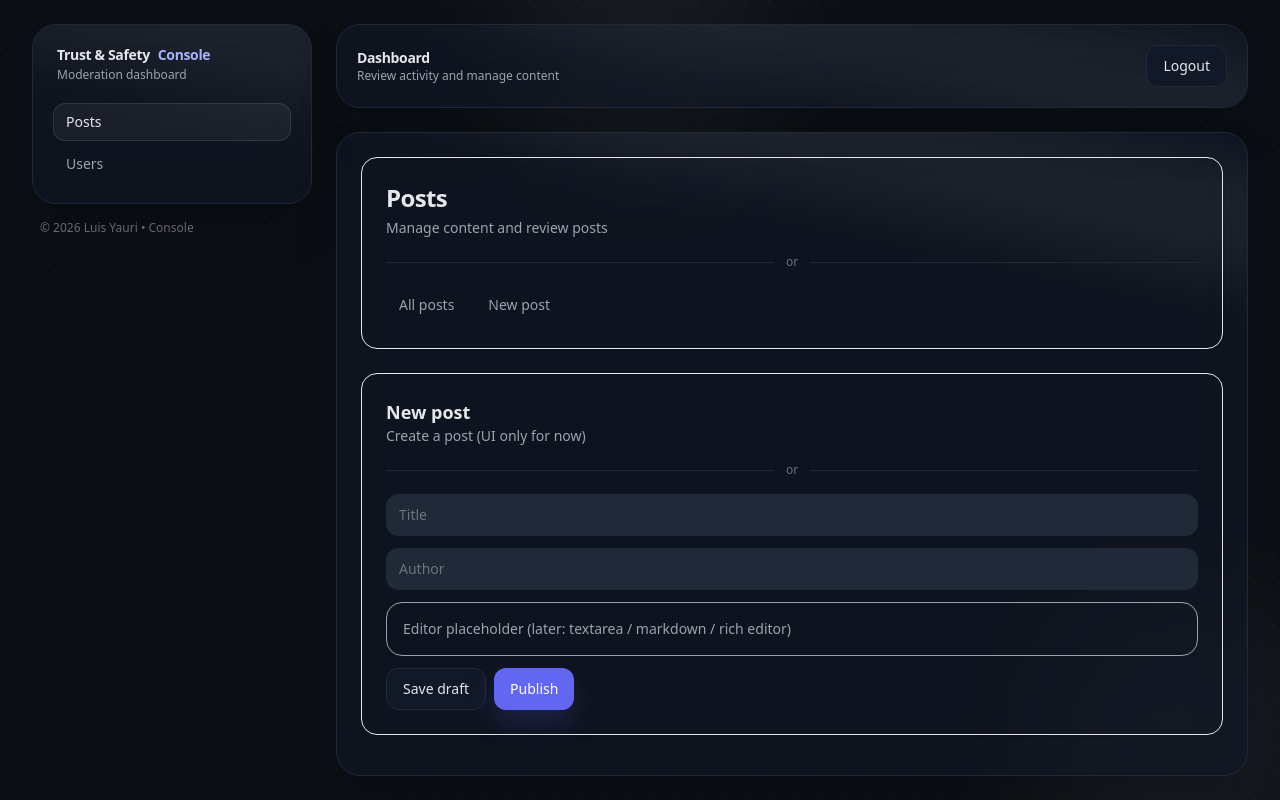
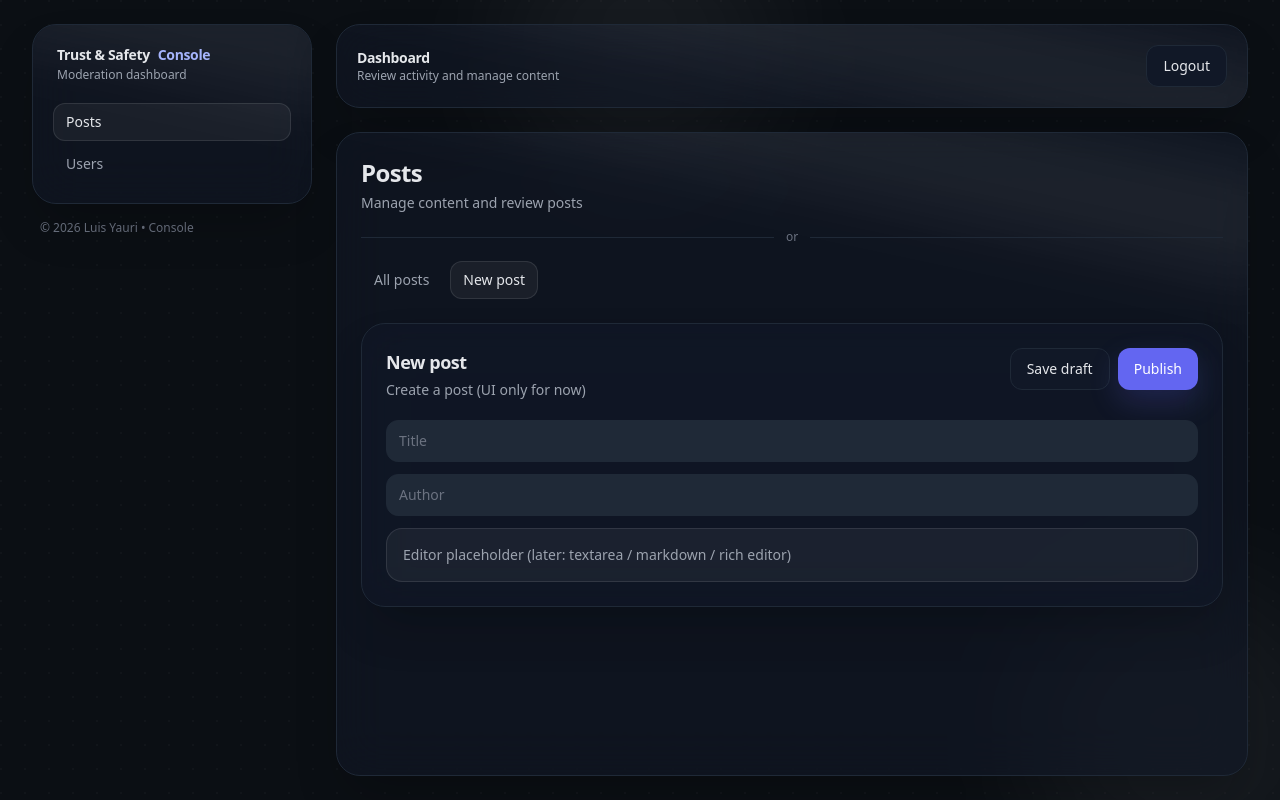
Before and after one commit to luisyauri1/react-moderation-dashboard, a React (Vite) app: page /app/posts/new in a window 1280 px wide. Built offline with nearby package versions, Linux system fonts and the light colour scheme.

Commit message:
feat: implement the initial posts module with pages for listing, viewing details, and creating new posts, along with its routing and layout

```diff
--- a/src/modules/posts/index.ts
+++ b/src/modules/posts/index.ts
@@ -1,4 +1 @@
-export { PostsLayout } from './layouts/PostsLayout'
-export { PostDetailPage } from './pages/PostDetailPage'
-export { PostsPage } from './pages/PostsPage'
-export { postsRoutes } from './router'
+export * from './router'
--- a/src/modules/posts/layouts/PostsLayout.tsx
+++ b/src/modules/posts/layouts/PostsLayout.tsx
@@ -4,13 +4,13 @@ import { NavLink, Outlet } from 'react-router'
 const linkBase =
   'rounded-xl px-3 py-2 text-sm transition border border-transparent'
 const linkInactive =
-  'text-(--text-secondary) hover:text-(--text) hover:bg-(--panel-2)'
-const linkActive = 'text-(--text) bg-(--panel-2) border-(--border) shadow-sm'
+  'text-(--text-secondary) hover:text-(--text-primary) hover:bg-white/5'
+const linkActive = 'bg-white/5 text-(--text-primary) border-white/10'
 
 export function PostsLayout() {
   return (
     <div className="space-y-6">
-      <header className="rounded-2xl border border-(--border) bg-(--panel) p-6 shadow-sm">
+      <header>
         <h1 className="text-2xl font-semibold tracking-tight">Posts</h1>
         <p className="mt-1 text-sm text-(--text-secondary)">
           Manage content and review posts
@@ -20,7 +20,7 @@ export function PostsLayout() {
 
         <nav className="flex flex-wrap gap-2">
           <NavLink
-            to="/posts"
+            to="/app/posts"
             end
             className={({ isActive }) =>
               `${linkBase} ${isActive ? linkActive : linkInactive}`
@@ -30,7 +30,7 @@ export function PostsLayout() {
           </NavLink>
 
           <NavLink
-            to="/posts/new"
+            to="/app/posts/new"
             className={({ isActive }) =>
               `${linkBase} ${isActive ? linkActive : linkInactive}`
             }
@@ -40,9 +40,7 @@ export function PostsLayout() {
         </nav>
       </header>
 
-      <main className="rounded-2xl border border-(--border) bg-(--panel) p-6 shadow-sm">
-        <Outlet />
-      </main>
+      <Outlet />
     </div>
   )
 }
--- a/src/modules/posts/pages/PostDetailPage.tsx
+++ b/src/modules/posts/pages/PostDetailPage.tsx
@@ -1,32 +1,38 @@
-import { Button, Divider, Input } from '@/shared/ui'
+import { Button, Input } from '@/shared/ui'
+import { useParams } from 'react-router'
 
 export function PostDetailPage() {
+  const { postId } = useParams()
+  const isNew = !postId
+
   return (
-    <div className="space-y-4">
-      <header>
-        <h2 className="text-lg font-semibold">New post</h2>
-        <p className="text-sm text-(--text-secondary)">
-          Create a post (UI only for now)
-        </p>
+    <div className="rounded-3xl border border-(--border-subtle) bg-[rgba(17,24,39,0.60)] p-6 shadow-2xl backdrop-blur-xl">
+      <header className="flex flex-col gap-3 sm:flex-row sm:items-start sm:justify-between">
+        <div>
+          <h2 className="text-lg font-semibold tracking-tight">
+            {isNew ? 'New post' : 'Post detail'}
+          </h2>
+          <p className="mt-1 text-sm text-(--text-secondary)">
+            {isNew ? 'Create a post (UI only for now)' : `Post ID: ${postId}`}
+          </p>
+        </div>
+
+        <div className="flex gap-2">
+          <Button variant="secondary" type="button">
+            {isNew ? 'Save draft' : 'Flag'}
+          </Button>
+          <Button variant="primary" type="button">
+            {isNew ? 'Publish' : 'Approve'}
+          </Button>
+        </div>
       </header>
 
-      <Divider />
-
-      <div className="space-y-3">
+      <div className="mt-5 space-y-3">
         <Input placeholder="Title" />
         <Input placeholder="Author" />
 
-        <div className="rounded-2xl border border-(--border) bg-(--panel-2) p-4 text-sm text-(--text-secondary)">
+        <div className="rounded-2xl border border-white/10 bg-white/5 p-4 text-sm text-(--text-secondary)">
           Editor placeholder (later: textarea / markdown / rich editor)
-        </div>
-
-        <div className="flex gap-2">
-          <Button type="button" variant="secondary">
-            Save draft
-          </Button>
-          <Button type="button" variant="primary">
-            Publish
-          </Button>
         </div>
       </div>
     </div>
--- a/src/modules/posts/pages/PostsPage.tsx
+++ b/src/modules/posts/pages/PostsPage.tsx
@@ -1,49 +1,52 @@
-import { Button, Divider, Input } from '@/shared/ui'
+import { Button, Input } from '@/shared/ui'
 import { Link } from 'react-router'
 
 export function PostsPage() {
   return (
     <div className="space-y-4">
+      {/* Toolbar (glass panel) */}
+      <div className="rounded-3xl border border-(--border-subtle) bg-[rgba(17,24,39,0.60)] p-4 shadow-2xl backdrop-blur-xl">
         <div className="flex flex-col gap-3 sm:flex-row sm:items-center sm:justify-between">
           <div>
-          <h2 className="text-lg font-semibold">All posts</h2>
+            <h2 className="text-lg font-semibold tracking-tight">All posts</h2>
             <p className="text-sm text-(--text-secondary)">
               Quick view of the latest content
             </p>
           </div>
 
-        <div className="flex gap-2">
+          <div className="flex flex-col gap-2 sm:flex-row sm:items-center">
             <Input placeholder="Search posts..." />
+
             <Button variant="secondary" type="button">
               Filter
             </Button>
-          <Link to="/posts/new" className="block">
+
+            <Link to="/app/posts/new" className="block">
               <Button variant="primary" type="button">
                 Create
               </Button>
             </Link>
           </div>
         </div>
+      </div>
 
-      <Divider />
-
-      {/* Table shell*/}
-      <div className="overflow-hidden rounded-2xl border border-(--border)">
-        <div className="grid grid-cols-12 bg-(--panel-2) px-4 py-3 text-xs text-(--text-secondary)">
+      {/* Table (glass panel) */}
+      <div className="overflow-hidden rounded-3xl border border-(--border-subtle) bg-[rgba(17,24,39,0.60)] shadow-2xl backdrop-blur-xl">
+        <div className="grid grid-cols-12 border-b border-white/10 bg-white/5 px-4 py-3 text-xs text-(--text-secondary)">
           <div className="col-span-6">Title</div>
           <div className="col-span-3">Author</div>
           <div className="col-span-2">Status</div>
           <div className="col-span-1 text-right">Actions</div>
         </div>
 
-        <div className="divide-y divide-(--border)">
+        <div className="divide-y divide-white/10">
           {[1, 2, 3].map((id) => (
             <div
               key={id}
-              className="grid grid-cols-12 items-center px-4 py-3 text-sm hover:bg-(--panel-2) transition"
+              className="grid grid-cols-12 items-center px-4 py-3 text-sm transition hover:bg-white/5"
             >
               <div className="col-span-6">
-                <p className="text-(--text)">Post title #{id}</p>
+                <p className="text-(--text-primary)">Post title #{id}</p>
                 <p className="text-xs text-(--text-secondary)">
                   Short description placeholder…
                 </p>
@@ -52,16 +55,18 @@ export function PostsPage() {
               <div className="col-span-3 text-(--text-secondary)">Emily</div>
 
               <div className="col-span-2">
-                <span className="inline-flex items-center rounded-full border border-(--border) bg-(--panel-2) px-2 py-1 text-xs text-(--text)">
+                <span className="inline-flex items-center rounded-full border border-white/10 bg-white/5 px-2 py-1 text-xs text-(--text-primary)">
                   Draft
                 </span>
               </div>
 
-              <Link to={`/posts/${id}`} className="block">
+              <div className="col-span-1 flex justify-end">
+                <Link to={`/app/posts/${id}`} className="inline-block">
                   <Button variant="secondary" type="button">
                     View
                   </Button>
                 </Link>
+              </div>
             </div>
           ))}
         </div>
--- a/src/modules/posts/router.tsx
+++ b/src/modules/posts/router.tsx
@@ -10,7 +10,7 @@ export const postsRoutes: RouteObject[] = [
     children: [
       { index: true, element: <PostsPage /> },
       { path: 'new', element: <PostDetailPage /> },
-      { path: ':postId', element: <PostDetailPage /> }, // por ahora misma maqueta
+      { path: ':postId', element: <PostDetailPage /> },
     ],
   },
 ]
```
Lines whose indentation alone changed are shown as unchanged.
